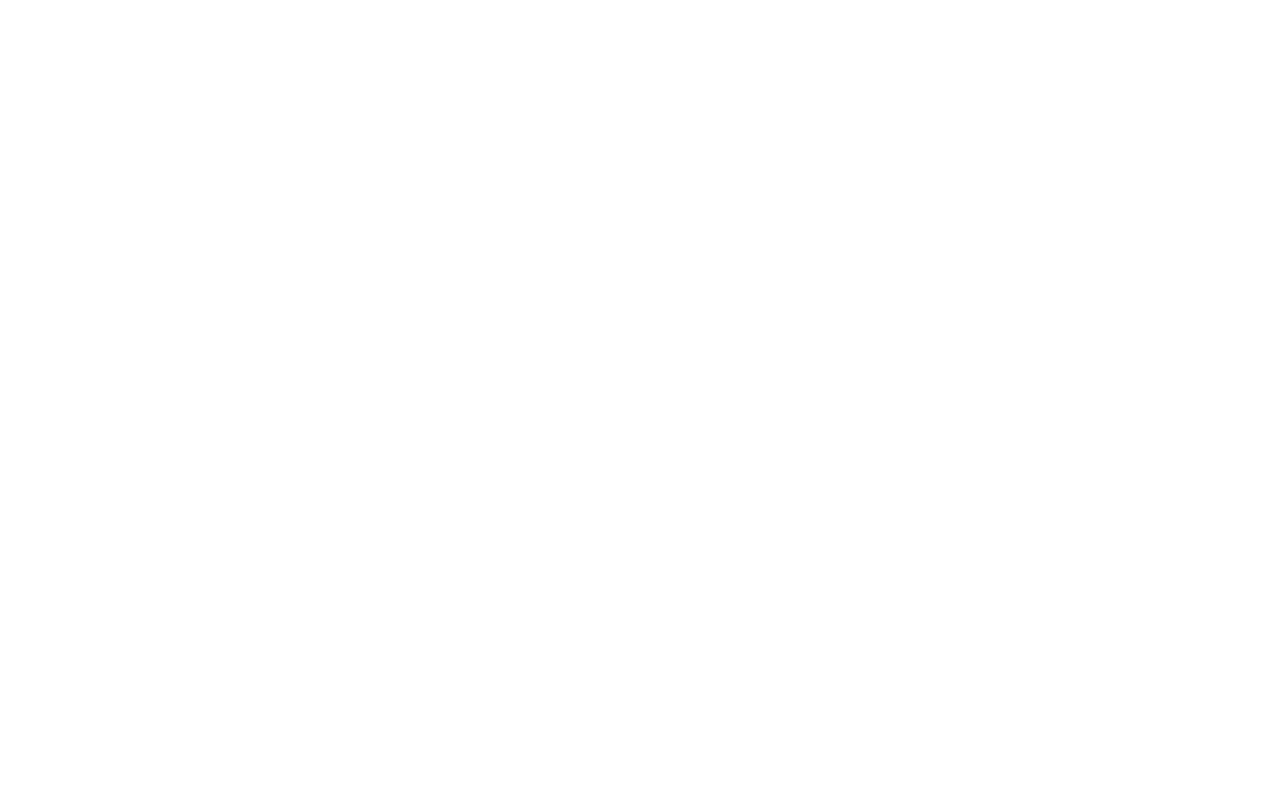
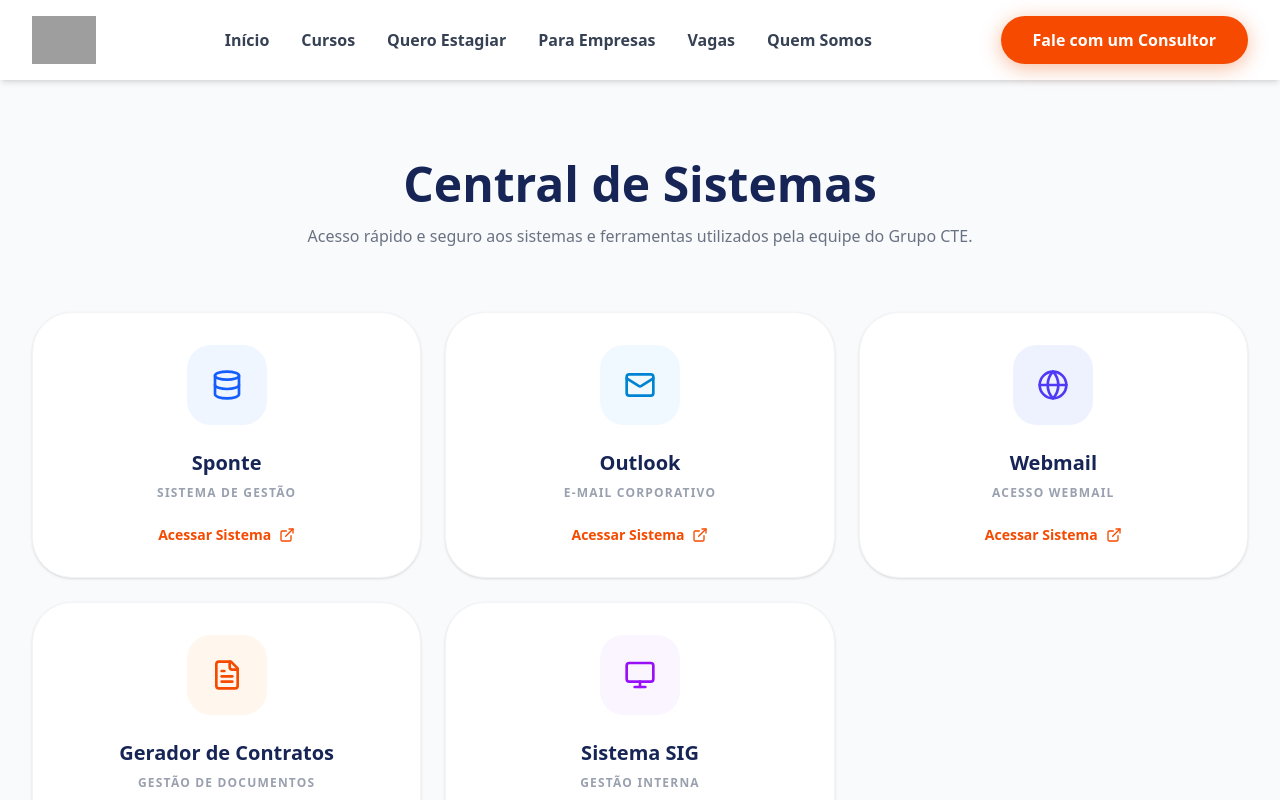
Before and after one commit to criativa3x/grupo-cte, a React (Vite) app: page /links-uteis in a window 1280 px wide. Before the commit this address had no page. Shown: the top 800 px of the page. Built offline with nearby package versions, Linux system fonts and the light colour scheme; grey boxes are pictures that could not be loaded.

Commit message:
feat: Add useful links page and admin tab
Introduces a new page for displaying useful links and integrates it into the admin panel. This allows users to access important company systems and tools from a centralized location, both for general users and administrators.

```diff
--- a/src/App.tsx
+++ b/src/App.tsx
@@ -13,6 +13,7 @@
 import ForStudents from './pages/ForStudents';
 import ForCompanies from './pages/ForCompanies';
 import StudentRegistration from './pages/StudentRegistration';
+import UsefulLinksPage from './pages/UsefulLinksPage';
 import AdminPanel from './pages/AdminPanel';
 import LoginPage from './pages/LoginPage';
 import { Toaster } from 'sonner';
@@ -64,6 +65,7 @@
         <Route path="/quero-estagiar" element={<ForStudents />} />
         <Route path="/para-empresas" element={<ForCompanies />} />
         <Route path="/cadastro-estagiario" element={<StudentRegistration />} />
+        <Route path="/links-uteis" element={<UsefulLinksPage />} />
         <Route path="/login" element={<LoginPage />} />
         <Route
           path="/admin/*"
--- a/src/components/Footer.tsx
+++ b/src/components/Footer.tsx
@@ -64,7 +64,7 @@
 
           <div>
             <h4 className="text-xl font-black text-white mb-8">Siga-nos</h4>
-            <div className="flex space-x-4">
+            <div className="flex space-x-4 mb-8">
               <a href="https://www.facebook.com/ctegrupo" target="_blank" rel="noopener noreferrer" className="bg-white/5 hover:bg-orange-600 p-3 rounded-xl transition-all">
                 <Facebook size={20} />
               </a>
@@ -72,6 +72,9 @@
                 <Instagram size={20} />
               </a>
             </div>
+            <a href="/links-uteis" className="text-xs text-gray-500 hover:text-orange-600 transition-colors font-bold uppercase tracking-widest">
+              Portal do Colaborador
+            </a>
           </div>
         </div>
 
--- /dev/null
+++ b/src/components/UsefulLinksGrid.tsx
@@ -0,0 +1,75 @@
+import React from 'react';
+import { motion } from 'motion/react';
+import { Database, Mail, Globe, FileText, Monitor, ExternalLink } from 'lucide-react';
+
+export default function UsefulLinksGrid() {
+  const links = [
+    {
+      title: 'Sponte',
+      subtitle: 'Sistema de Gestão',
+      url: 'https://www.sponteeducacional.net.br/',
+      icon: <Database className="w-8 h-8" />,
+      color: 'bg-blue-50 text-blue-600',
+      hoverColor: 'hover:border-blue-200 hover:shadow-blue-100'
+    },
+    {
+      title: 'Outlook',
+      subtitle: 'E-mail Corporativo',
+      url: 'https://login.live.com/login.srf?wa=wsignin1.0&rpsnv=13&ct=1600796810&rver=7.0.6737.0&wp=MBI_SSL&wreply=https%3a%2f%2foutlook.live.com%2fmail%2f0%2finbox%2fid%2fAQQkADAwATNiZmYAZC0xODgAYi1hNTk3LTAwAi0wMAoAEAD%2fd%2bJTg6XLRrSJdEBPLxR%2b%3fnlp%3d1%26RpsCsrfState%3df9e8dde1-bdbb-c5aa-76ce-57904f74547f&id=292841&aadredir=1&CBCXT=out&lw=1&fl=dob%2cflname%2cwld&cobrandid=90015',
+      icon: <Mail className="w-8 h-8" />,
+      color: 'bg-sky-50 text-sky-600',
+      hoverColor: 'hover:border-sky-200 hover:shadow-sky-100'
+    },
+    {
+      title: 'Webmail',
+      subtitle: 'Acesso Webmail',
+      url: 'https://grupocte.com.br:2096/',
+      icon: <Globe className="w-8 h-8" />,
+      color: 'bg-indigo-50 text-indigo-600',
+      hoverColor: 'hover:border-indigo-200 hover:shadow-indigo-100'
+    },
+    {
+      title: 'Gerador de Contratos',
+      subtitle: 'Gestão de Documentos',
+      url: 'https://contrato.grupocte.com.br',
+      icon: <FileText className="w-8 h-8" />,
+      color: 'bg-orange-50 text-orange-600',
+      hoverColor: 'hover:border-orange-200 hover:shadow-orange-100'
+    },
+    {
+      title: 'Sistema SIG',
+      subtitle: 'Gestão Interna',
+      url: 'https://sig.grupocte.com.br',
+      icon: <Monitor className="w-8 h-8" />,
+      color: 'bg-purple-50 text-purple-600',
+      hoverColor: 'hover:border-purple-200 hover:shadow-purple-100'
+    }
+  ];
+
+  return (
+    <div className="grid grid-cols-1 md:grid-cols-2 lg:grid-cols-3 gap-6">
+      {links.map((link, idx) => (
+        <motion.a
+          key={idx}
+          href={link.url}
+          target="_blank"
+          rel="noopener noreferrer"
+          initial={{ opacity: 0, y: 20 }}
+          animate={{ opacity: 1, y: 0 }}
+          transition={{ delay: idx * 0.1 }}
+          className={`bg-white p-8 rounded-[2.5rem] border border-gray-100 shadow-sm transition-all flex flex-col items-center text-center group ${link.hoverColor} hover:shadow-xl hover:-translate-y-1`}
+        >
+          <div className={`w-20 h-20 ${link.color} rounded-3xl flex items-center justify-center mb-6 group-hover:scale-110 transition-transform`}>
+            {link.icon}
+          </div>
+          <h3 className="text-xl font-black text-blue-950 mb-2">{link.title}</h3>
+          <p className="text-gray-400 font-bold text-xs uppercase tracking-widest mb-6">{link.subtitle}</p>
+          <div className="mt-auto flex items-center text-orange-600 font-black text-sm group-hover:translate-x-1 transition-transform">
+            <span>Acessar Sistema</span>
+            <ExternalLink size={16} className="ml-2" />
+          </div>
+        </motion.a>
+      ))}
+    </div>
+  );
+}
--- a/src/pages/AdminPanel.tsx
+++ b/src/pages/AdminPanel.tsx
@@ -2,9 +2,10 @@
 import { useNavigate } from 'react-router-dom';
 import { toast } from 'sonner';
 import { supabase } from '../lib/supabase';
-import { LayoutDashboard, Image, GraduationCap, Briefcase, Save, Trash2, Plus, Loader2, LogOut, Settings, Bell, Search, Filter, ChevronRight, ChevronDown, Menu, Pencil, XCircle, Palette, BarChart3, Star, Headset, UtensilsCrossed, Calculator, Layers, PlusCircle, MinusCircle, Users, MessageCircle, ExternalLink, Eye, Target, FileText, Monitor } from 'lucide-react';
+import { LayoutDashboard, Image, GraduationCap, Briefcase, Save, Trash2, Plus, Loader2, LogOut, Settings, Bell, Search, Filter, ChevronRight, ChevronDown, Menu, Pencil, XCircle, Palette, BarChart3, Star, Headset, UtensilsCrossed, Calculator, Layers, PlusCircle, MinusCircle, Users, MessageCircle, ExternalLink, Eye, Target, FileText, Monitor, Database, Mail, Globe, Link2 } from 'lucide-react';
 import { getAreaIcon } from '../lib/icons';
 import { motion, AnimatePresence } from 'motion/react';
+import UsefulLinksGrid from '../components/UsefulLinksGrid';
 
 const generateSlug = (text: string) => {
   return text
@@ -17,7 +18,7 @@
     .trim();
 };
 
-type Tab = 'dashboard' | 'cursos' | 'categorias' | 'vagas' | 'aparencia' | 'alunos' | 'parceiros' | 'banco_talentos' | 'solicitacoes_empresas' | 'candidaturas';
+type Tab = 'dashboard' | 'cursos' | 'categorias' | 'vagas' | 'aparencia' | 'alunos' | 'parceiros' | 'banco_talentos' | 'solicitacoes_empresas' | 'candidaturas' | 'links_uteis';
 
 export default function AdminPanel() {
   const navigate = useNavigate();
@@ -764,7 +765,7 @@
               isSubItem
             />
             <SidebarItem
-              icon={<Layers size={18} />}
+              icon={<Palette size={18} />}
               label="Parceiros"
               active={activeTab === 'parceiros'}
               onClick={() => setActiveTab('parceiros')}
@@ -773,26 +774,14 @@
             />
           </SidebarGroup>
 
-          <div className="pt-4 pb-2 px-4">
-            <p className={`text-[10px] font-black text-white/20 uppercase tracking-[0.2em] ${!isSidebarOpen && 'hidden'}`}>Sistemas Externos</p>
-          </div>
-
           <SidebarItem
-            icon={<FileText size={20} />}
-            label="Gerador de Contratos"
-            href="https://contrato.grupocte.com.br"
-            target="_blank"
-            rel="noopener noreferrer"
+            icon={<Link2 size={20} />}
+            label="Links Úteis"
+            active={activeTab === 'links_uteis'}
+            onClick={() => setActiveTab('links_uteis')}
             isOpen={isSidebarOpen}
           />
-          <SidebarItem
-            icon={<Monitor size={20} />}
-            label="Sistema SIG"
-            href="https://sig.grupocte.com.br"
-            target="_blank"
-            rel="noopener noreferrer"
-            isOpen={isSidebarOpen}
-          />
+
         </nav>
 
         <div className="p-4 border-t border-white/5 space-y-2">
@@ -984,6 +973,15 @@
                       <p className="text-gray-400 font-medium italic">Nenhuma atividade recente para exibir.</p>
                     </div>
                   </div>
+                </div>
+              ) : activeTab === 'links_uteis' ? (
+                <div className="space-y-10">
+                  <div className="flex flex-col">
+                    <h2 className="text-3xl font-black text-blue-950">Central de Sistemas</h2>
+                    <p className="text-gray-500 font-medium mt-1">Acesso rápido aos sistemas utilizados pela equipe do Grupo CTE.</p>
+                  </div>
+
+                  <UsefulLinksGrid />
                 </div>
               ) : activeTab === 'parceiros' ? (
                 <div className="space-y-10">
--- /dev/null
+++ b/src/pages/UsefulLinksPage.tsx
@@ -0,0 +1,30 @@
+import React from 'react';
+import Header from '../components/Header';
+import Footer from '../components/Footer';
+import UsefulLinksGrid from '../components/UsefulLinksGrid';
+import { motion } from 'motion/react';
+
+export default function UsefulLinksPage() {
+  return (
+    <div className="min-h-screen bg-[#F8FAFC] font-sans">
+      <Header />
+
+      <main className="max-w-7xl mx-auto px-4 sm:px-6 lg:px-8 py-20">
+        <motion.div
+          initial={{ opacity: 0, y: -20 }}
+          animate={{ opacity: 1, y: 0 }}
+          className="text-center mb-16"
+        >
+          <h1 className="text-4xl md:text-5xl font-black text-blue-950 mb-4">Central de Sistemas</h1>
+          <p className="text-gray-500 font-medium max-w-2xl mx-auto">
+            Acesso rápido e seguro aos sistemas e ferramentas utilizados pela equipe do Grupo CTE.
+          </p>
+        </motion.div>
+
+        <UsefulLinksGrid />
+      </main>
+
+      <Footer />
+    </div>
+  );
+}
```
